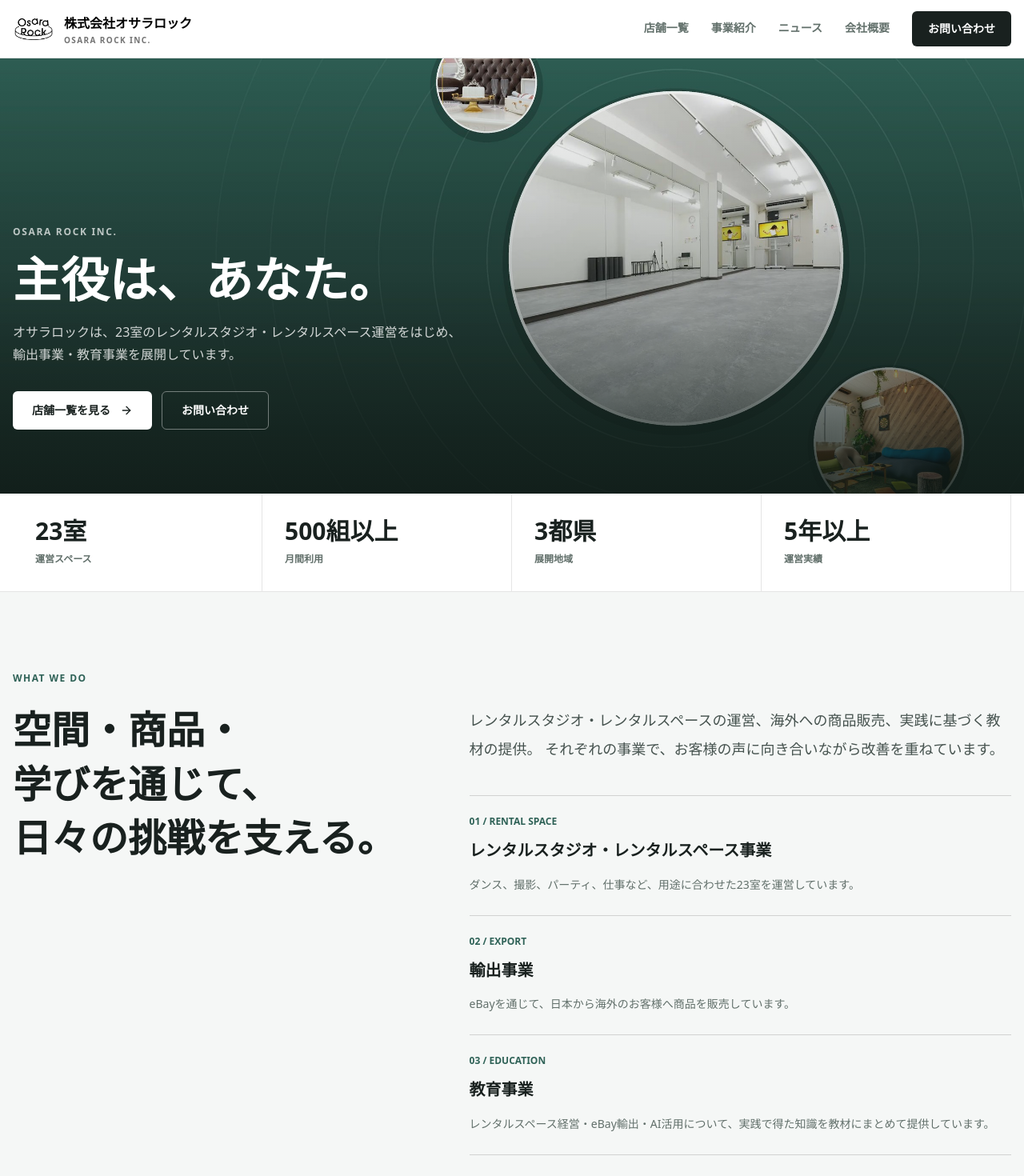
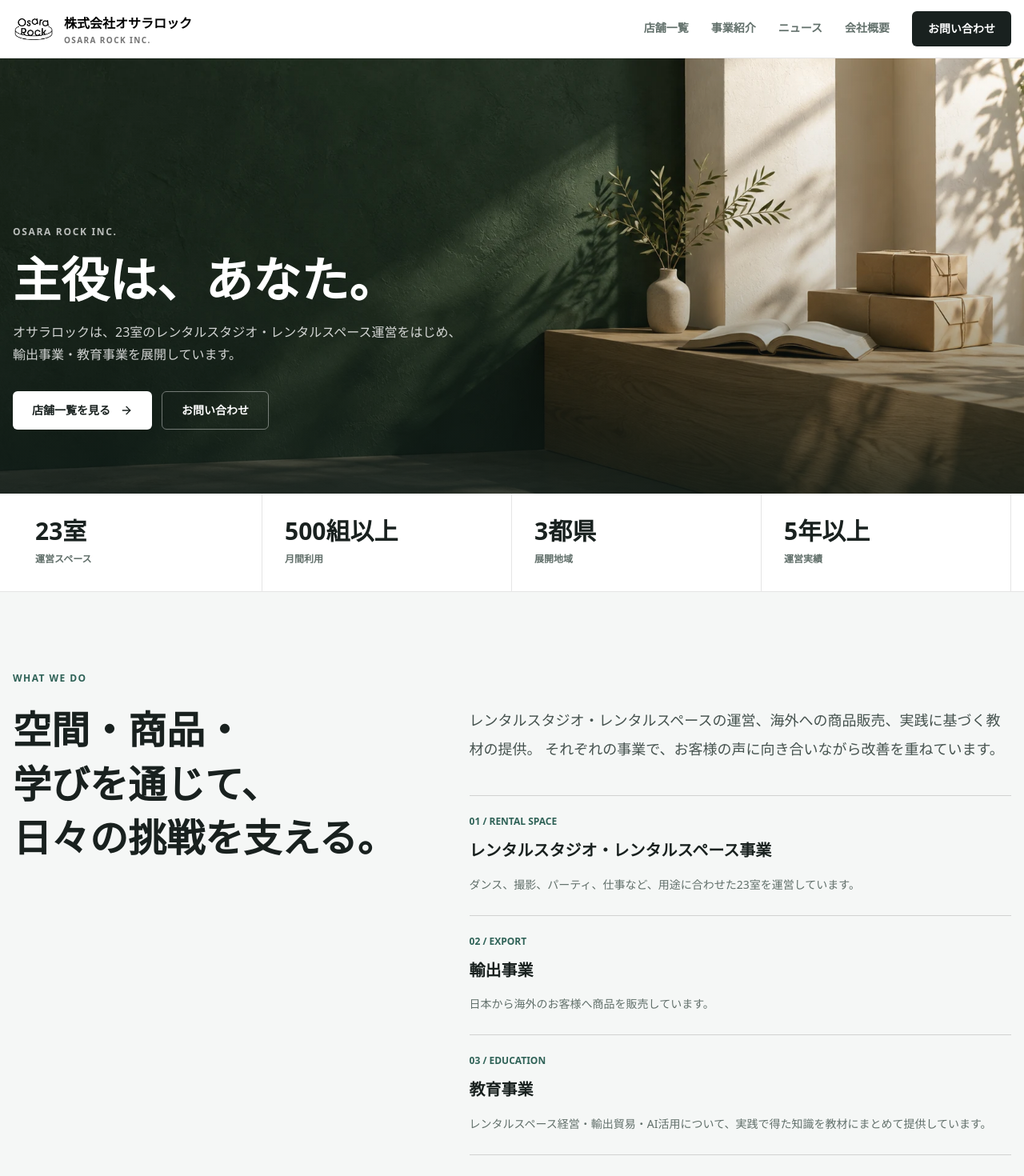
Before and after one commit to Kikurin2525/osara-rock-official, a Next.js app: page / in a window 1280 px wide. Shown: the top 1470 px of the page at 80% size. Built offline with nearby package versions, Linux system fonts and the light colour scheme.

Commit message:
Replace circular hero with generated architectural background

```diff
--- a/src/app/page.tsx
+++ b/src/app/page.tsx
@@ -34,14 +34,14 @@ export default function HomePage() {
         aria-label="株式会社オサラロック"
       >
         <Image
-          src="/hero-brand.jpg"
-          alt="オサラロックが運営するダンススタジオ、フォトスタジオ、パーティスペース"
+          src="/hero-businesses-v2.webp"
+          alt="光が差し込む空間に本と梱包箱を配した、空間・貿易・学びのコンセプト画像"
           fill
           priority
           sizes="100vw"
-          className="object-cover object-[64%_38%]"
+          className="object-cover object-[72%_50%] sm:object-center"
         />
-        <div className="absolute inset-0 bg-gradient-to-t from-[#101c18]/85 via-[#101c18]/25 to-transparent" aria-hidden="true" />
+        <div className="absolute inset-0 bg-black/25 bg-gradient-to-t from-[#101c18]/80 via-[#101c18]/15 to-transparent sm:bg-transparent" aria-hidden="true" />
         <div className="site-container relative z-10 pb-12 sm:pb-16 lg:pb-20">
           <p className="text-[10px] font-bold uppercase tracking-[0.14em] text-white/70 sm:text-xs">
             Osara Rock Inc.
--- a/src/data/company.ts
+++ b/src/data/company.ts
@@ -159,12 +159,12 @@ export const businesses = [
     id: 'export',
     label: '02 / EXPORT',
     name: '輸出事業',
-    description: 'eBayを通じて、日本から海外のお客様へ商品を販売しています。',
+    description: '日本から海外のお客様へ商品を販売しています。',
   },
   {
     id: 'education',
     label: '03 / EDUCATION',
     name: '教育事業',
-    description: 'レンタルスペース経営・eBay輸出・AI活用について、実践で得た知識を教材にまとめて提供しています。',
+    description: 'レンタルスペース経営・輸出貿易・AI活用について、実践で得た知識を教材にまとめて提供しています。',
   },
 ];
```
Also changed, not shown: public/hero-businesses-v2.webp (added), 1 other file (tests, documents, lock files or other folders).
